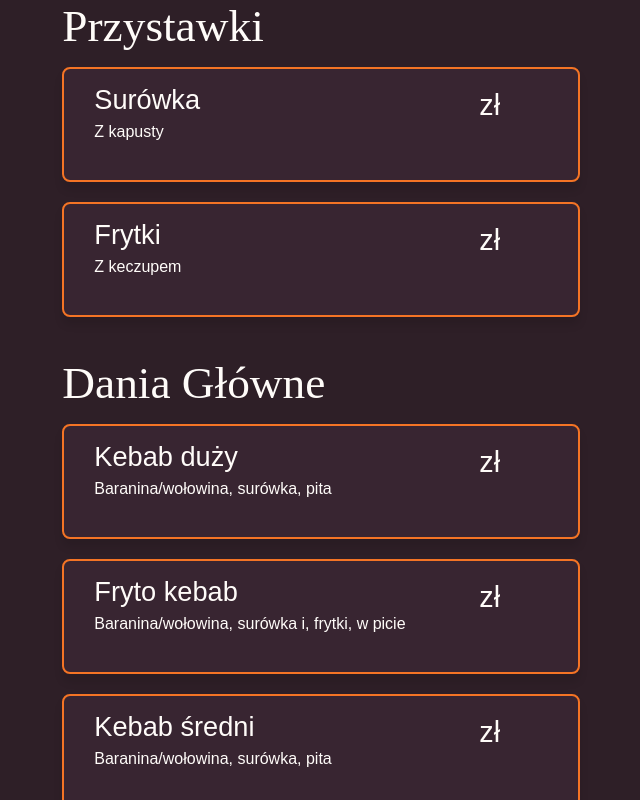
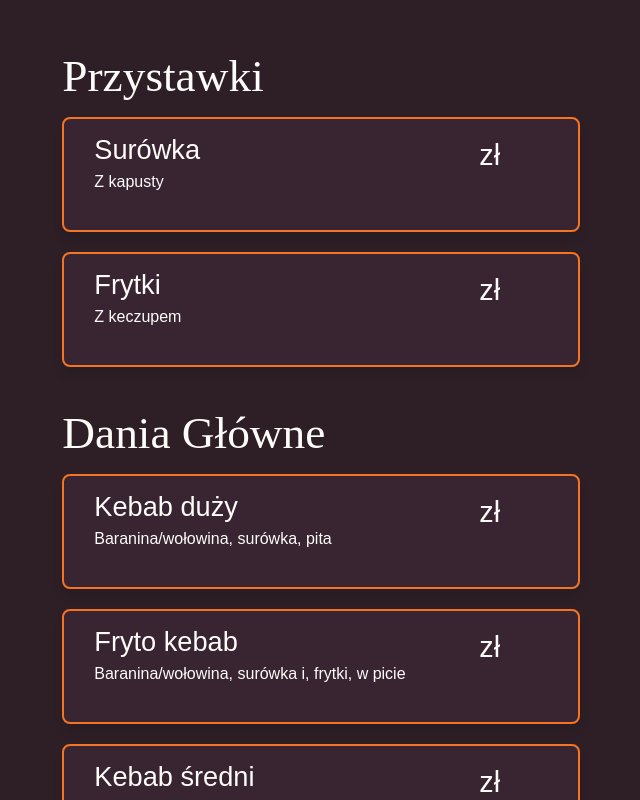
Before and after one commit to Brydzzz/polizarcie, a Next.js app: page /dev/lists in a window 1280 px wide. Shown: the top 800 px of the page, without its empty margins (319-959 px from the left). Built offline with nearby package versions, Linux system fonts and the light colour scheme; a web font is replaced by a local one.

Commit message:
chnaged padding for div

```diff
--- a/app/dev/lists/page.tsx
+++ b/app/dev/lists/page.tsx
@@ -116,7 +116,10 @@ const TEST_MENU: Partial<Dish>[] = [
 ];
 const ListsPage = () => {
   return (
-    <div className="centralized-x" style={{ width: "900px", margin: "auto" }}>
+    <div
+      className="centralized-x"
+      style={{ width: "900px", margin: "auto", paddingTop: "50px" }}
+    >
       <MenuList data={TEST_MENU} />
     </div>
   );
```
